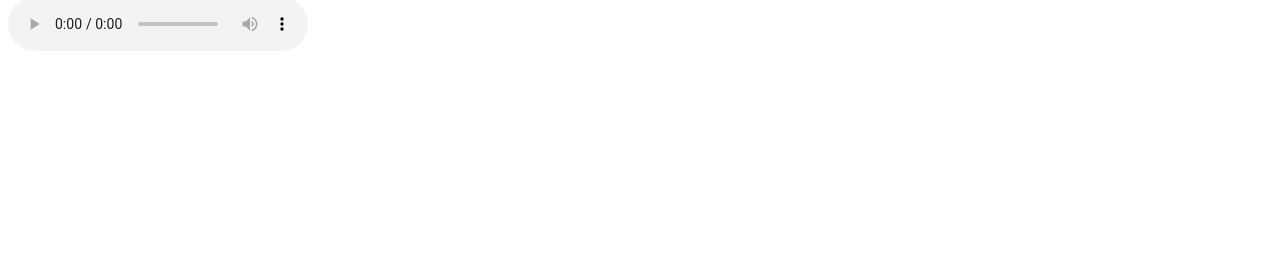
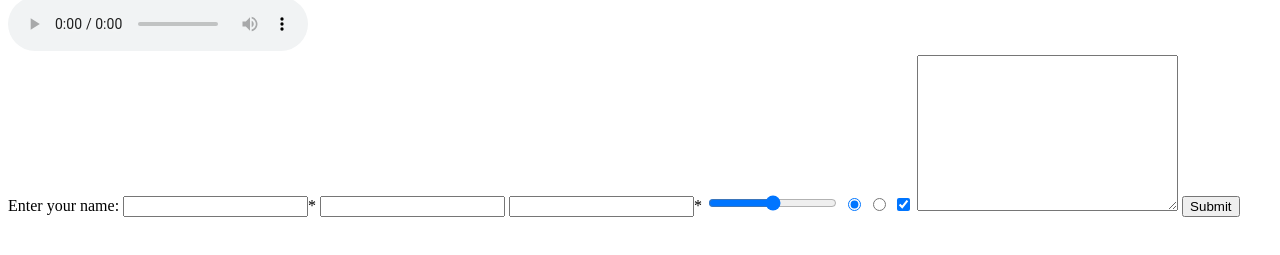
Before and after one commit to vetalii-astapov/Practice, a plain HTML site: page index.html in a window 1280 px wide. Shown: the part 503-758 px from the top of the page. Drawn offline with Linux system fonts and the light colour scheme.

Commit message:
add form

```diff
--- a/index.html
+++ b/index.html
@@ -45,6 +45,30 @@
     </table>
     <audio controls src="/media/cc0-audio/t-rex-roar.mp3">
     </audio>
+
+    <form>
+
+        <label>
+            Enter your name:
+            <input type="text" required>*
+        </label>
+
+        <input type="number">
+        <input type="password">*
+
+        <input type="range">
+
+        <!-- name attribute should be same to all -->
+        <input checked name="radio" type="radio">
+        <input name="radio" type="radio">
+
+        <input checked type="checkbox">
+
+        <textarea cols="30" rows="10"></textarea>
+
+        <button type="submit">Submit</button>
+    </form>
+
 </body>
 
 </html>
```
